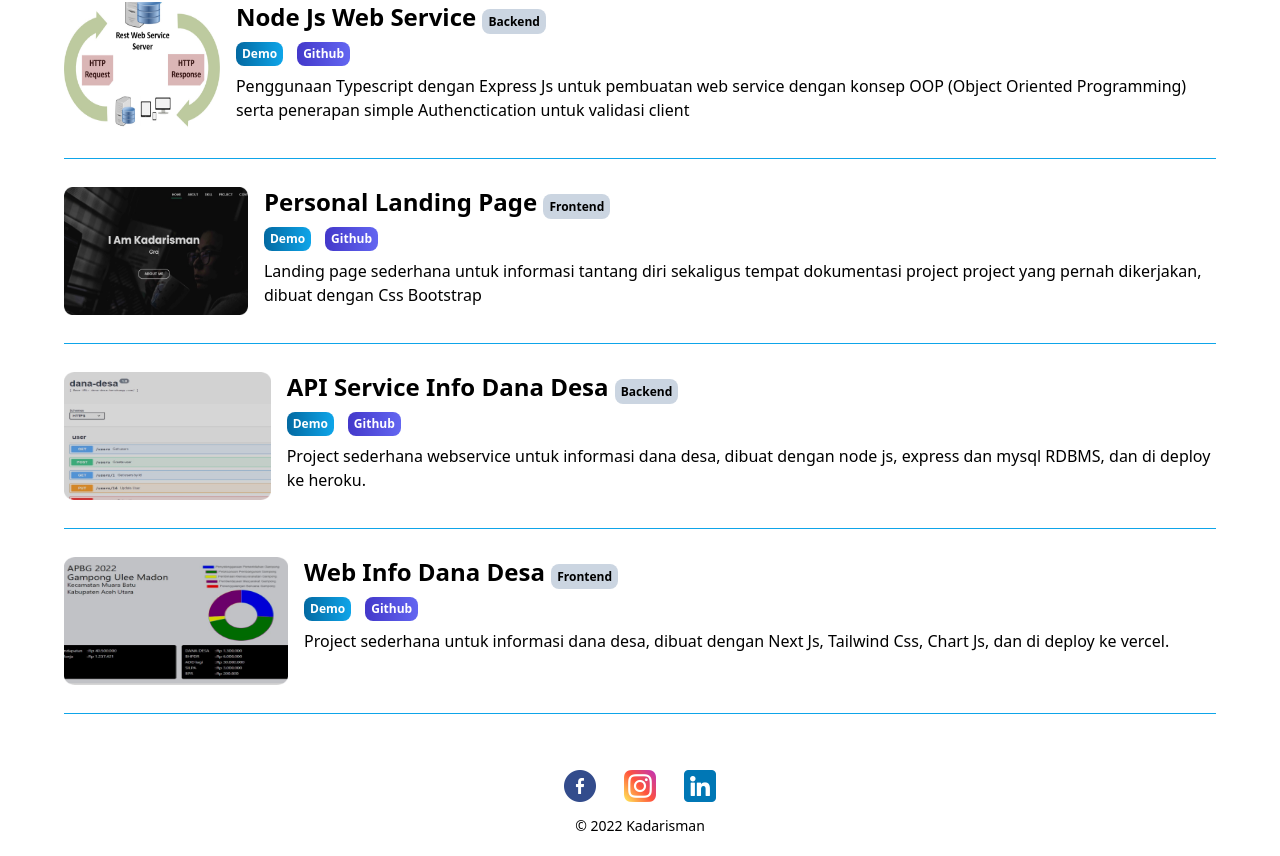
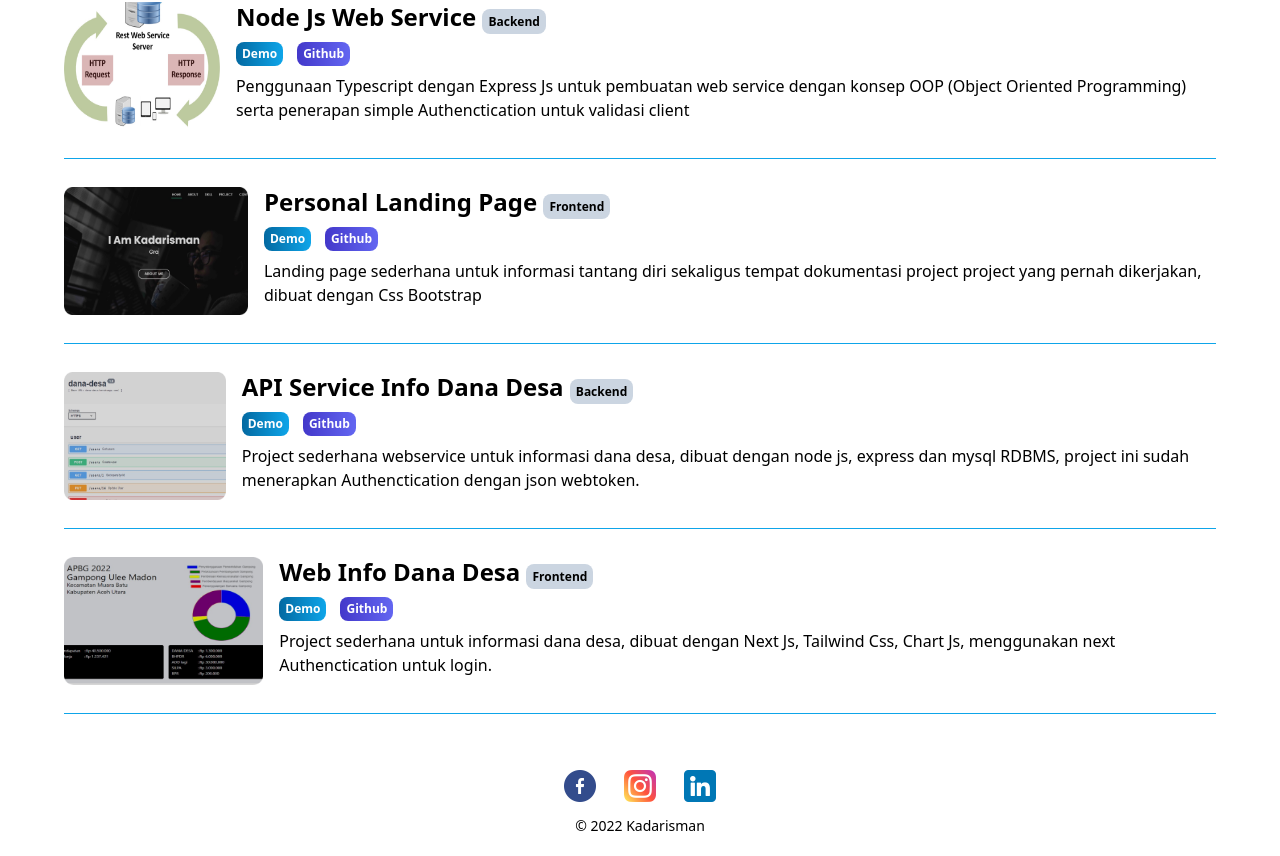
Before and after one commit to kadarisman/react-portofolio, a React (Create React App) app: page / in a window 1280 px wide. Shown: the part 1575-2431 px from the top of the page. Built offline with nearby package versions, Linux system fonts and the light colour scheme.

Commit message:
semua terserah padamu aku begini adanya

```diff
--- a/src/components/Project.js
+++ b/src/components/Project.js
@@ -102,14 +102,14 @@ export const Project = () => {
         </div>
         <div className="fitur-detail-text">
           <h2 className="text-2xl leading-tight font-bold mb-2">API Service Info Dana Desa <span className="text-xs rounded-lg mr-3.5 bg-slate-300 py-1 px-1.5"> Backend</span></h2>
-          <a href="https://dana-desa.herokuapp.com/api-docs/" target='_blank' rel="noopener noreferrer">
+          <a href="https://amaranth-jackrabbit-cape.cyclic.app/api-docs/" target='_blank' rel="noopener noreferrer">
           <button className="bg-gradient-to-r from-sky-700 to-sky-500 hover:from-indigo-700 hover:to-indigo-500 text-white text-xs font-semibold py-1 px-1.5 rounded-lg mr-3.5">Demo</button>
           </a>
           <a href="https://github.com/kadarisman/dana-desa-be" target='_blank' rel="noopener noreferrer">
             <button className="bg-gradient-to-r from-indigo-700 to-indigo-500 hover:from-sky-700 hover:to-sky-500 text-white text-xs font-semibold py-1 px-1.5 rounded-lg mr-3.5">Github</button>
           </a>
           <p className="mt-2">
-          Project sederhana webservice untuk informasi dana desa, dibuat dengan node js, express dan mysql RDBMS, dan di deploy ke heroku.
+          Project sederhana webservice untuk informasi dana desa, dibuat dengan node js, express dan mysql RDBMS, project ini sudah menerapkan Authenctication dengan json webtoken.
           </p>
         </div>
       </div>
@@ -126,7 +126,7 @@ export const Project = () => {
             <button className="bg-gradient-to-r from-indigo-700 to-indigo-500 hover:from-sky-700 hover:to-sky-500 text-white text-xs font-semibold py-1 px-1.5 rounded-lg mr-3.5">Github</button>
           </a>
           <p className="mt-2">
-          Project sederhana untuk informasi dana desa, dibuat dengan Next Js, Tailwind Css, Chart Js, dan di deploy ke vercel.
+          Project sederhana untuk informasi dana desa, dibuat dengan Next Js, Tailwind Css, Chart Js, menggunakan next Authenctication untuk login.
           </p>
         </div>
       </div>
```
